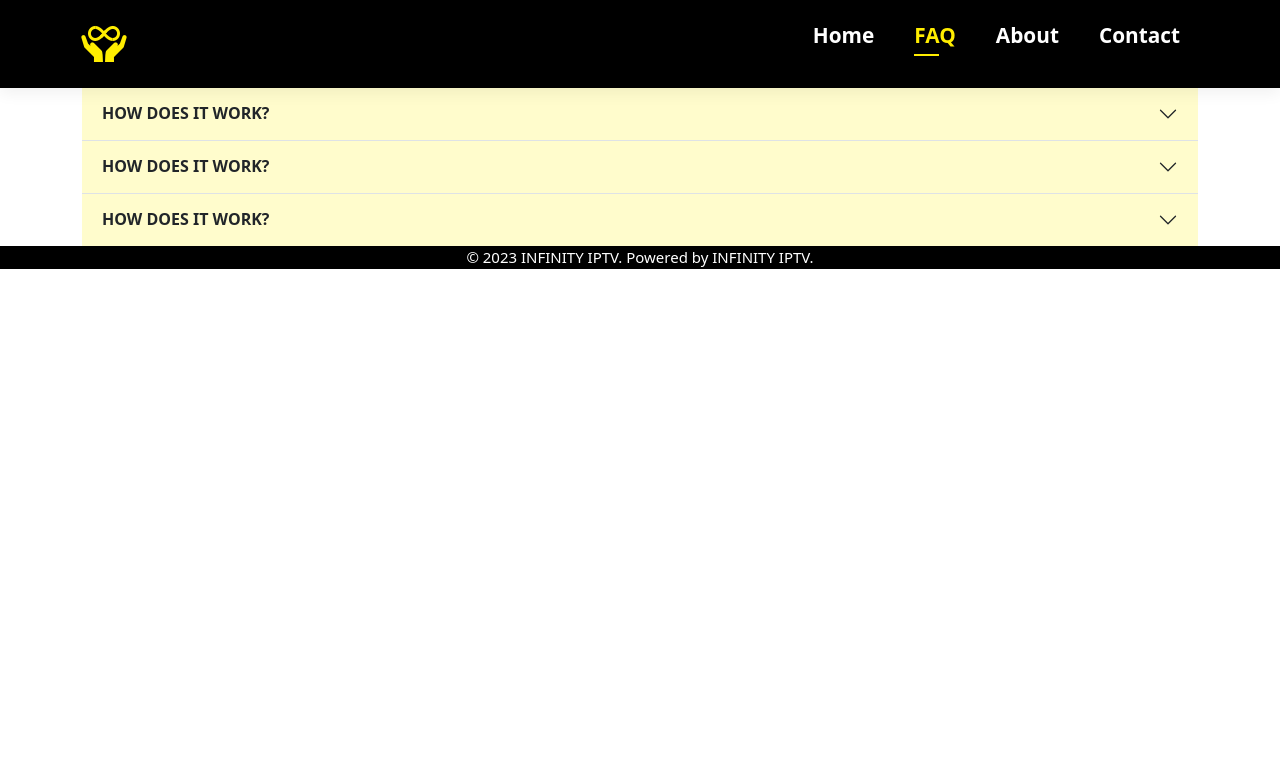
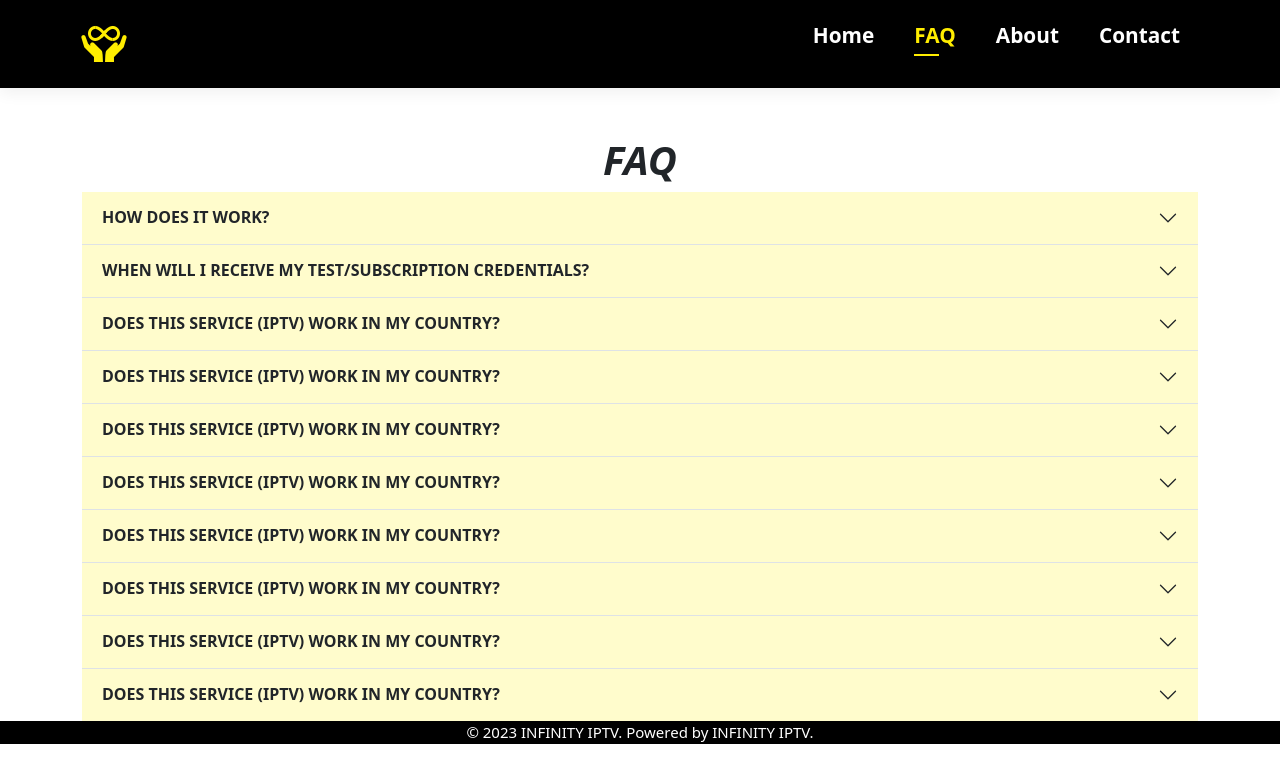
Before and after one commit to mohovic0/projectiptv, a Next.js app: page /faq in a window 1280 px wide. Shown: the top 782 px of the page. Built offline with nearby package versions, Linux system fonts and the light colour scheme.

Commit message:
faq designed

```diff
--- a/pages/faq/index.js
+++ b/pages/faq/index.js
@@ -3,8 +3,11 @@ import styles from "./Faq.module.css";
 
 function Faq() {
   return (
-    <>
-      <div className="container accordion accordion-flush" id="accordionFlushExample">
+    <div className="container">
+
+      <h1 className="fs-1 fw-bolder fst-italic mt-5 text-center">FAQ</h1>
+      <div className="accordion accordion-flush" id="accordionFlushExample">
+
         <div className={`accordion-item ${styles.accordionBtn}`}>
           <h2 className="accordion-header">
             <button
@@ -49,6 +52,8 @@ function Faq() {
             </div>
           </div>
         </div>
+
+
         <div className={`accordion-item ${styles.accordionBtn}`}>
           <h2 className="accordion-header">
             <button
@@ -59,7 +64,7 @@ function Faq() {
               aria-expanded="false"
               aria-controls="flush-collapseTwo"
             >
-              <strong>HOW DOES IT WORK?</strong>
+              <strong>WHEN WILL I RECEIVE MY TEST/SUBSCRIPTION CREDENTIALS?</strong>
             </button>
           </h2>
           <div
@@ -68,13 +73,13 @@ function Faq() {
             data-bs-parent="#accordionFlushExample"
           >
             <div className="accordion-body">
-              Placeholder content for this accordion, which is intended to
-              demonstrate the <code>.accordion-flush</code> class. This is the
-              second item s accordion body. Lets imagine this being filled with
-              some actual content.
+            You will get your file as soon as possible. We will do our best not to let you wait long.
+            Your test / subscription will be in your Email as fast as possible.
             </div>
           </div>
         </div>
+
+
         <div className={`accordion-item ${styles.accordionBtn}`}>
           <h2 className="accordion-header">
             <button
@@ -85,7 +90,7 @@ function Faq() {
               aria-expanded="false"
               aria-controls="flush-collapseThree"
             >
-              <strong>HOW DOES IT WORK?</strong>
+              <strong>DOES THIS SERVICE (IPTV) WORK IN MY COUNTRY?</strong>
             </button>
           </h2>
           <div
@@ -94,17 +99,204 @@ function Faq() {
             data-bs-parent="#accordionFlushExample"
           >
             <div className="accordion-body">
-              Placeholder content for this accordion, which is intended to
-              demonstrate the <code>.accordion-flush</code> class. This is the
-              third items accordion body. Nothing more exciting happening here
-              in terms of content, but just filling up the space to make it
-              look, at least at first glance, a bit more representative of how
-              this would look in a real-world application.
+                IPTV works all over the world, no matter where you live or where you are.
+                Since you have a stable Internet connection of 8 MB / s, you will be able
+                 to watch thousands of TV channels.
             </div>
           </div>
         </div>
+
+        <div className={`accordion-item ${styles.accordionBtn}`}>
+          <h2 className="accordion-header">
+            <button
+              className="accordion-button collapsed"
+              type="button"
+              data-bs-toggle="collapse"
+              data-bs-target="#flush-collapseFour"
+              aria-expanded="false"
+              aria-controls="flush-collapseFour"
+            >
+              <strong>DOES THIS SERVICE (IPTV) WORK IN MY COUNTRY?</strong>
+            </button>
+          </h2>
+          <div
+            id="flush-collapseFour"
+            className="accordion-collapse collapse"
+            data-bs-parent="#accordionFlushExample"
+          >
+            <div className="accordion-body">
+                IPTV works all over the world, no matter where you live or where you are.
+                Since you have a stable Internet connection of 8 MB / s, you will be able
+                 to watch thousands of TV channels.
+            </div>
+          </div>
+        </div>
+
+
+        <div className={`accordion-item ${styles.accordionBtn}`}>
+          <h2 className="accordion-header">
+            <button
+              className="accordion-button collapsed"
+              type="button"
+              data-bs-toggle="collapse"
+              data-bs-target="#flush-collapseFive"
+              aria-expanded="false"
+              aria-controls="flush-collapseFive"
+            >
+              <strong>DOES THIS SERVICE (IPTV) WORK IN MY COUNTRY?</strong>
+            </button>
+          </h2>
+          <div
+            id="flush-collapseFive"
+            className="accordion-collapse collapse"
+            data-bs-parent="#accordionFlushExample"
+          >
+            <div className="accordion-body">
+                IPTV works all over the world, no matter where you live or where you are.
+                Since you have a stable Internet connection of 8 MB / s, you will be able
+                 to watch thousands of TV channels.
+            </div>
+          </div>
+        </div>
+
+
+        <div className={`accordion-item ${styles.accordionBtn}`}>
+          <h2 className="accordion-header">
+            <button
+              className="accordion-button collapsed"
+              type="button"
+              data-bs-toggle="collapse"
+              data-bs-target="#flush-collapseSix"
+              aria-expanded="false"
+              aria-controls="flush-collapseSix"
+            >
+              <strong>DOES THIS SERVICE (IPTV) WORK IN MY COUNTRY?</strong>
+            </button>
+          </h2>
+          <div
+            id="flush-collapseSix"
+            className="accordion-collapse collapse"
+            data-bs-parent="#accordionFlushExample"
+          >
+            <div className="accordion-body">
+                IPTV works all over the world, no matter where you live or where you are.
+                Since you have a stable Internet connection of 8 MB / s, you will be able
+                 to watch thousands of TV channels.
+            </div>
+          </div>
+        </div>
+
+
+        <div className={`accordion-item ${styles.accordionBtn}`}>
+          <h2 className="accordion-header">
+            <button
+              className="accordion-button collapsed"
+              type="button"
+              data-bs-toggle="collapse"
+              data-bs-target="#flush-collapseSeven"
+              aria-expanded="false"
+              aria-controls="flush-collapseSeven"
+            >
+              <strong>DOES THIS SERVICE (IPTV) WORK IN MY COUNTRY?</strong>
+            </button>
+          </h2>
+          <div
+            id="flush-collapseSeven"
+            className="accordion-collapse collapse"
+            data-bs-parent="#accordionFlushExample"
+          >
+            <div className="accordion-body">
+                IPTV works all over the world, no matter where you live or where you are.
+                Since you have a stable Internet connection of 8 MB / s, you will be able
+                 to watch thousands of TV channels.
+            </div>
+          </div>
+        </div>
+
+
+        <div className={`accordion-item ${styles.accordionBtn}`}>
+          <h2 className="accordion-header">
+            <button
+              className="accordion-button collapsed"
+              type="button"
+              data-bs-toggle="collapse"
+              data-bs-target="#flush-collapseEight"
+              aria-expanded="false"
+              aria-controls="flush-collapseEight"
+            >
+              <strong>DOES THIS SERVICE (IPTV) WORK IN MY COUNTRY?</strong>
+            </button>
+          </h2>
+          <div
+            id="flush-collapseEight"
+            className="accordion-collapse collapse"
+            data-bs-parent="#accordionFlushExample"
+          >
+            <div className="accordion-body">
+                IPTV works all over the world, no matter where you live or where you are.
+                Since you have a stable Internet connection of 8 MB / s, you will be able
+                 to watch thousands of TV channels.
+            </div>
+          </div>
+        </div>
+
+
+        <div className={`accordion-item ${styles.accordionBtn}`}>
+          <h2 className="accordion-header">
+            <button
+              className="accordion-button collapsed"
+              type="button"
+              data-bs-toggle="collapse"
+              data-bs-target="#flush-collapseNine"
+              aria-expanded="false"
+              aria-controls="flush-collapseNine"
+            >
+              <strong>DOES THIS SERVICE (IPTV) WORK IN MY COUNTRY?</strong>
+            </button>
+          </h2>
+          <div
+            id="flush-collapseNine"
+            className="accordion-collapse collapse"
+            data-bs-parent="#accordionFlushExample"
+          >
+            <div className="accordion-body">
+                IPTV works all over the world, no matter where you live or where you are.
+                Since you have a stable Internet connection of 8 MB / s, you will be able
+                 to watch thousands of TV channels.
+            </div>
+          </div>
+        </div>
+
+
+
+        <div className={`accordion-item ${styles.accordionBtn}`}>
+          <h2 className="accordion-header">
+            <button
+              className="accordion-button collapsed"
+              type="button"
+              data-bs-toggle="collapse"
+              data-bs-target="#flush-collapseTen"
+              aria-expanded="false"
+              aria-controls="flush-collapseTen"
+            >
+              <strong>DOES THIS SERVICE (IPTV) WORK IN MY COUNTRY?</strong>
+            </button>
+          </h2>
+          <div
+            id="flush-collapseTen"
+            className="accordion-collapse collapse"
+            data-bs-parent="#accordionFlushExample"
+          >
+            <div className="accordion-body">
+                IPTV works all over the world, no matter where you live or where you are.
+                Since you have a stable Internet connection of 8 MB / s, you will be able
+                 to watch thousands of TV channels.
+            </div>
+          </div>
+        </div>
+
       </div>
-    </>
+    </div>
   );
 }
 
```
